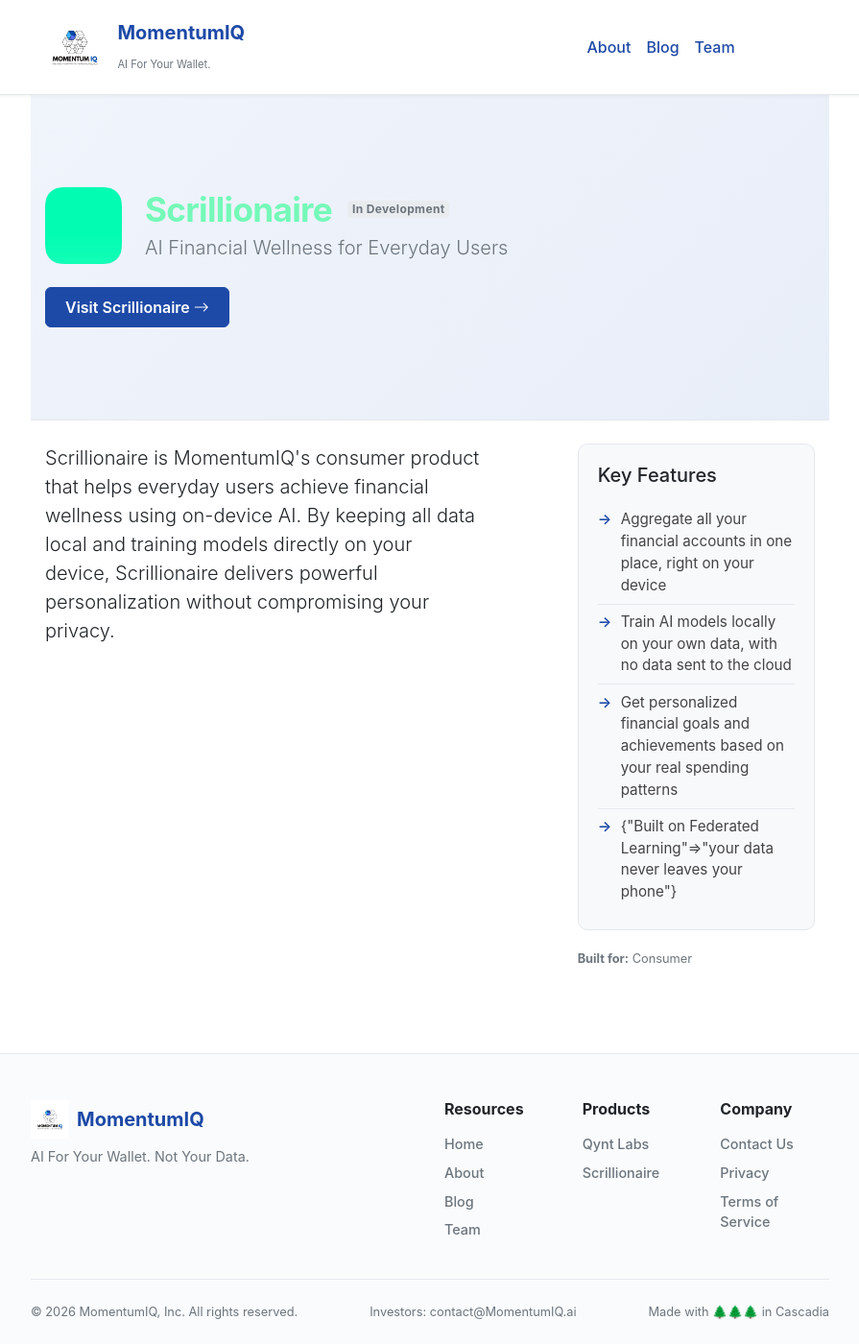
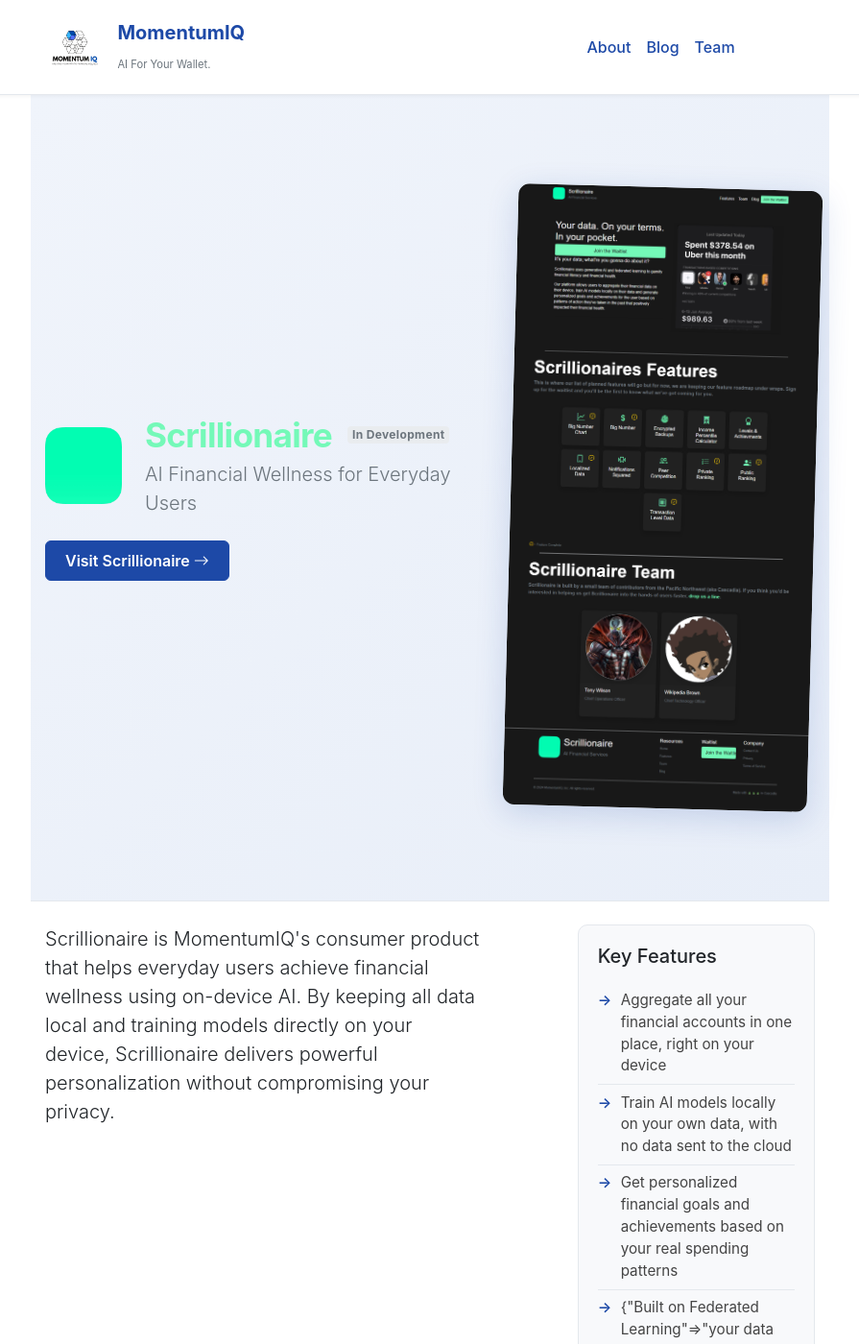
Before and after one commit to MomentumIQ/MomentumIQ-Website, a Jekyll site: the page built from _products/Scrillionaire.md, in a window 1280 px wide and 1400 px high. Shown: the whole window at 96% size, without its empty margins (192-1087 px from the left). Built offline with Jekyll 4.4.1, drawn with Linux system fonts in a browser that asks for light colours.

Commit message:
feat(products): add screenshot image to product hero bars
Both product pages (Scrillionaire, Qynt Labs) now show a live screenshot
of the product site right-aligned in the hero gradient. Layout switches to
a two-column Bootstrap row — left col has logo/title/button, right col has
the screenshot (hidden on mobile via d-none d-md-flex).

Style: 12px border-radius, blue-tinted shadow, 1.5deg rotation for a
floating screenshot look. Gracefully degrades — hero_image is optional.

Screenshots captured from scrillionaire.ai and qyntlabs.ai at 1280x800.

Co-Authored-By: Claude Sonnet 4.6 <noreply@anthropic.com>

```diff
--- a/_layouts/products.html
+++ b/_layouts/products.html
@@ -3,6 +3,8 @@ layout: default
 ---
 <div class="product-hero inset">
   <div class="container py-5">
+    <div class="row align-items-center">
+      <div class="col-md-7">
         <div class="d-flex align-items-center mb-4">
           <img src="/{{ page.logo }}" width="80" height="80" class="d-inline-block mr-4" alt="{{ page.title }}">
           <div>
@@ -16,6 +18,13 @@ layout: default
         <a href="{{ page.external_url }}" class="btn btn-primary" target="_blank" rel="noopener">
           Visit {{ page.title }} <i class="bi bi-arrow-right"></i>
         </a>
+      </div>
+      {% if page.hero_image %}
+      <div class="col-md-5 d-none d-md-flex align-items-center justify-content-end">
+        <img src="/{{ page.hero_image }}" class="product-hero-screenshot" alt="{{ page.title }} screenshot">
+      </div>
+      {% endif %}
+    </div>
   </div>
 </div>
 
--- a/_products/Scrillionaire.md
+++ b/_products/Scrillionaire.md
@@ -4,6 +4,7 @@ title: Scrillionaire
 tagline: AI Financial Wellness for Everyday Users
 external_url: http://www.scrillionaire.ai
 logo: assets/images/Scrillionaire-AI.png
+hero_image: assets/images/scrillionaire-screenshot.png
 accent_color: "#74F9B8"
 audience: Consumer
 status: "In Development"
--- a/_sass/main.scss
+++ b/_sass/main.scss
@@ -228,6 +228,13 @@ a.text-muted {
         padding: 0.5rem 1.25rem;
         &:hover { background-color: darken($primary, 8%); }
     }
+
+    .product-hero-screenshot {
+        max-width: 100%;
+        border-radius: 12px;
+        box-shadow: 0 8px 32px rgba(29, 73, 167, 0.18);
+        transform: rotate(1.5deg);
+    }
 }
 
 .product-features-card {
```
Also changed, not shown: CLAUDE.md (+1 -0 lines), _products/QyntLabs.md (+1 -0 lines), assets/images/qynt-labs-screenshot.png (added), assets/images/scrillionaire-screenshot.png (added). Lines whose indentation alone changed are shown as unchanged.
